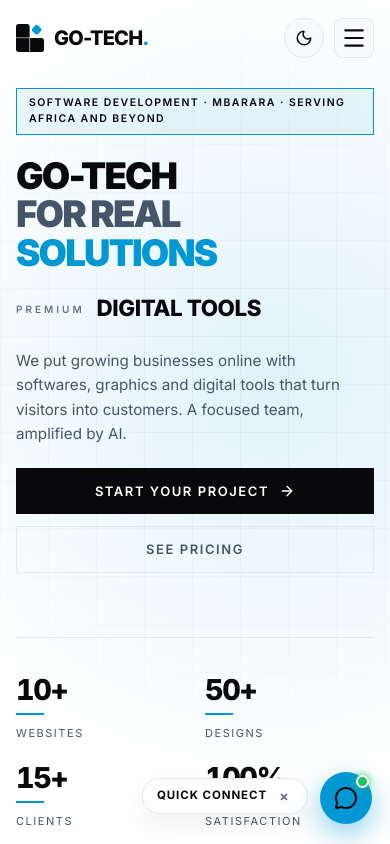
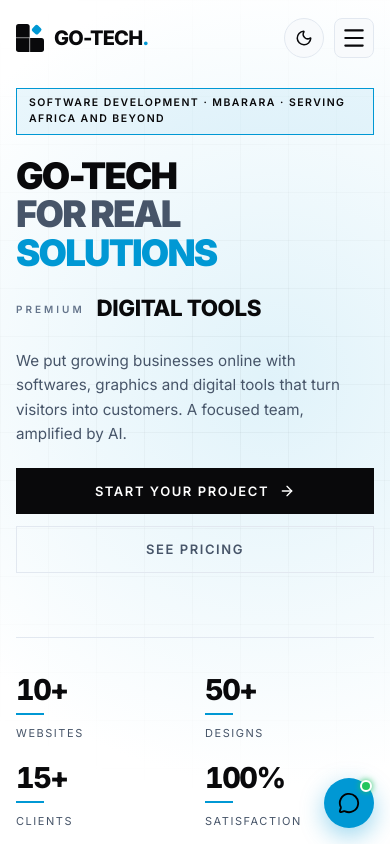
Before and after one commit to BongominRonald/Go-Tech, a React (Vite) app in the folder client/: page / in a window 390 px wide. Shown: the top 844 px of the page. Built offline with nearby package versions, Linux system fonts and the light colour scheme.

Commit message:
fix: optimize mobile floating action button sizing, layering and behavior

```diff
--- a/client/src/components/FloatingActionButton.jsx
+++ b/client/src/components/FloatingActionButton.jsx
@@ -1,5 +1,5 @@
 import { useState, useEffect } from 'react'
-import { MessageCircle, X, Phone, Mail, ArrowUp, Sparkles } from 'lucide-react'
+import { MessageCircle, X, Phone, Mail, ArrowUp } from 'lucide-react'
 import { site, tel, whatsappLink } from '../data/site.js'
 import { WhatsAppIcon } from './icons.jsx'
 import { useContactModal } from './ContactModal.jsx'
@@ -7,22 +7,34 @@ import { useContactModal } from './ContactModal.jsx'
 export default function FloatingActionButton() {
   const [open, setOpen] = useState(false)
   const [showScrollTop, setShowScrollTop] = useState(false)
-  const [showTeaser, setShowTeaser] = useState(true)
   const { open: openModal } = useContactModal()
 
   useEffect(() => {
     const handleScroll = () => {
-      setShowScrollTop(window.scrollY > 400)
+      setShowScrollTop(window.scrollY > 350)
     }
     window.addEventListener('scroll', handleScroll, { passive: true })
     return () => window.removeEventListener('scroll', handleScroll)
   }, [])
 
-  // Auto-hide teaser text after 7 seconds so it doesn't distract
+  // Close when clicking outside
   useEffect(() => {
-    const timer = setTimeout(() => setShowTeaser(false), 7000)
-    return () => clearTimeout(timer)
-  }, [])
+    if (!open) return
+    const handleClickOutside = (e) => {
+      if (!e.target.closest('.fab-container')) {
+        setOpen(false)
+      }
+    }
+    const handleEscape = (e) => {
+      if (e.key === 'Escape') setOpen(false)
+    }
+    document.addEventListener('pointerdown', handleClickOutside)
+    document.addEventListener('keydown', handleEscape)
+    return () => {
+      document.removeEventListener('pointerdown', handleClickOutside)
+      document.removeEventListener('keydown', handleEscape)
+    }
+  }, [open])
 
   const scrollToTop = () => {
     window.scrollTo({ top: 0, behavior: 'smooth' })
@@ -36,19 +48,19 @@ export default function FloatingActionButton() {
 
   return (
     <aside className="fab-container" aria-label="Quick Actions">
-      {/* Floating Action Menu (Speed Dial) */}
+      {/* Speed Dial Action List */}
       <div className={`fab-menu ${open ? 'open' : ''}`} role="menu" aria-hidden={!open}>
         {showScrollTop && (
           <button
             type="button"
             className="fab-action-btn"
             onClick={scrollToTop}
-            aria-label="Scroll to top of page"
+            aria-label="Back to top"
             role="menuitem"
           >
-            <span className="fab-action-label">Back to Top</span>
+            <span className="fab-action-label">Top</span>
             <div className="fab-action-icon scroll-top-icon">
-              <ArrowUp size={18} />
+              <ArrowUp size={16} />
             </div>
           </button>
         )}
@@ -57,12 +69,12 @@ export default function FloatingActionButton() {
           href={tel(site.phones[0])}
           className="fab-action-btn"
           onClick={() => setOpen(false)}
-          aria-label={`Call Ronald directly on ${site.phones[0]}`}
+          aria-label={`Call directly on ${site.phones[0]}`}
           role="menuitem"
         >
-          <span className="fab-action-label">Call Directly</span>
+          <span className="fab-action-label">Call Us</span>
           <div className="fab-action-icon phone-icon">
-            <Phone size={17} />
+            <Phone size={16} />
           </div>
         </a>
 
@@ -70,12 +82,12 @@ export default function FloatingActionButton() {
           type="button"
           className="fab-action-btn"
           onClick={() => handleAction(() => openModal())}
-          aria-label="Send direct project inquiry"
+          aria-label="Send direct message"
           role="menuitem"
         >
-          <span className="fab-action-label">Send Inquiry</span>
+          <span className="fab-action-label">Inquiry Form</span>
           <div className="fab-action-icon mail-icon">
-            <Mail size={17} />
+            <Mail size={16} />
           </div>
         </button>
 
@@ -85,62 +97,34 @@ export default function FloatingActionButton() {
           rel="noopener noreferrer"
           className="fab-action-btn"
           onClick={() => setOpen(false)}
-          aria-label="Chat directly on WhatsApp"
+          aria-label="Chat on WhatsApp"
           role="menuitem"
         >
           <span className="fab-action-label">WhatsApp Live</span>
           <div className="fab-action-icon whatsapp-icon">
-            <WhatsAppIcon size={20} />
+            <WhatsAppIcon size={18} />
           </div>
         </a>
       </div>
 
-      {/* Main Trigger Floating Action Button */}
+      {/* Main Floating Trigger Button */}
       <div className="fab-main-wrapper">
-        {showTeaser && !open && (
-          <div className="fab-teaser" onClick={() => setOpen(true)} role="status">
-            <span>Quick Connect</span>
-            <button
-              type="button"
-              className="fab-teaser-close"
-              onClick={(e) => {
-                e.stopPropagation()
-                setShowTeaser(false)
-              }}
-              aria-label="Close message"
-            >
-              ×
-            </button>
-          </div>
-        )}
-
         <button
           type="button"
           className={`fab-main-btn ${open ? 'active' : ''}`}
-          onClick={() => {
-            setOpen(!open)
-            if (showTeaser) setShowTeaser(false)
-          }}
+          onClick={() => setOpen(!open)}
           aria-expanded={open}
-          aria-label={open ? 'Close quick actions menu' : 'Open quick actions menu'}
-          title={open ? 'Close' : 'Quick Actions & Contact'}
+          aria-haspopup="true"
+          aria-label={open ? 'Close quick actions' : 'Open quick contact options'}
+          title={open ? 'Close' : 'Quick Actions'}
         >
           <span className="fab-pulse-ring" />
           <span className="fab-online-dot" />
           <div className="fab-icon-rotator">
-            {open ? <X size={24} /> : <MessageCircle size={24} />}
+            {open ? <X size={22} /> : <MessageCircle size={22} />}
           </div>
         </button>
       </div>
-
-      {/* Backdrop overlay on mobile when FAB menu is expanded */}
-      {open && (
-        <div
-          className="fab-backdrop"
-          onClick={() => setOpen(false)}
-          aria-hidden="true"
-        />
-      )}
     </aside>
   )
 }
--- a/client/src/index.css
+++ b/client/src/index.css
@@ -492,78 +492,46 @@ button { cursor: pointer; background: none; border: 0; }
 /* ---------- Floating Action Button (FAB) System ---------- */
 .fab-container {
   position: fixed;
-  right: 28px;
-  bottom: 26px;
-  z-index: 100;
+  right: clamp(16px, 3.5vw, 28px);
+  bottom: calc(clamp(16px, 3.5vw, 26px) + env(safe-area-inset-bottom, 0px));
+  z-index: 45;
   display: flex;
   flex-direction: column;
   align-items: flex-end;
   pointer-events: none;
 }
 
+/* Hide FAB when mobile menu drawer or contact modal is open */
+body.mobile-menu-open .fab-container,
+body.modal-open .fab-container {
+  display: none !important;
+}
+
 .fab-main-wrapper {
   position: relative;
   display: flex;
   align-items: center;
-  gap: 12px;
   pointer-events: auto;
 }
 
-.fab-teaser {
-  display: inline-flex;
-  align-items: center;
-  gap: 8px;
-  padding: 8px 14px;
-  background: var(--card-bg);
-  color: var(--text);
-  border: 1.5px solid var(--line);
-  box-shadow: var(--shadow-md);
-  font-size: 11.5px;
-  font-weight: 700;
-  letter-spacing: .08em;
-  text-transform: uppercase;
-  border-radius: 24px;
-  cursor: pointer;
-  animation: floatTeaser 4s ease-in-out infinite;
-  white-space: nowrap;
-}
-@keyframes floatTeaser {
-  0%, 100% { transform: translateY(0); }
-  50% { transform: translateY(-3px); }
-}
-
-.fab-teaser-close {
-  display: inline-flex;
-  align-items: center;
-  justify-content: center;
-  width: 18px;
-  height: 18px;
-  border-radius: 50%;
-  color: var(--muted-2);
-  font-size: 14px;
-  line-height: 1;
-  transition: color .2s;
-  cursor: pointer;
-}
-.fab-teaser-close:hover { color: var(--text); }
-
 .fab-main-btn {
   position: relative;
-  width: 58px;
-  height: 58px;
+  width: 56px;
+  height: 56px;
   border-radius: 50%;
   background: var(--blue);
   color: #000000;
   display: grid;
   place-items: center;
-  box-shadow: 0 10px 28px rgba(0, 152, 212, 0.45);
-  transition: transform .3s var(--ease), background .3s, box-shadow .3s;
+  box-shadow: 0 8px 24px rgba(0, 152, 212, 0.4);
+  transition: transform .25s var(--ease), background .25s, box-shadow .25s;
   cursor: pointer;
   border: none;
+  -webkit-tap-highlight-color: transparent;
 }
 .fab-main-btn:hover {
-  transform: scale(1.08);
-  box-shadow: 0 14px 34px rgba(0, 152, 212, 0.6);
+  transform: scale(1.06);
+  box-shadow: 0 12px 28px rgba(0, 152, 212, 0.55);
 }
 .fab-main-btn.active {
   background: var(--text);
@@ -573,7 +541,7 @@ button { cursor: pointer; background: none; border: 0; }
 
 .fab-pulse-ring {
   position: absolute;
-  inset: -6px;
+  inset: -5px;
   border-radius: 50%;
   border: 2px solid var(--blue);
   opacity: .7;
@@ -581,27 +549,27 @@ button { cursor: pointer; background: none; border: 0; }
   pointer-events: none;
 }
 @keyframes fabPulse {
-  0% { transform: scale(0.9); opacity: 0.8; }
-  70% { transform: scale(1.35); opacity: 0; }
-  100% { transform: scale(1.35); opacity: 0; }
+  0% { transform: scale(0.92); opacity: 0.8; }
+  70% { transform: scale(1.3); opacity: 0; }
+  100% { transform: scale(1.3); opacity: 0; }
 }
 
 .fab-online-dot {
   position: absolute;
-  top: 3px;
-  right: 3px;
-  width: 13px;
-  height: 13px;
+  top: 2px;
+  right: 2px;
+  width: 12px;
+  height: 12px;
   border-radius: 50%;
   background: #22c55e;
-  border: 2.5px solid var(--bg);
-  box-shadow: 0 0 8px #22c55e;
+  border: 2px solid var(--bg);
+  box-shadow: 0 0 6px #22c55e;
 }
 
 .fab-icon-rotator {
   display: grid;
   place-items: center;
-  transition: transform .3s var(--ease);
+  transition: transform .25s var(--ease);
 }
 .fab-main-btn.active .fab-icon-rotator {
   transform: rotate(90deg);
@@ -612,13 +580,13 @@ button { cursor: pointer; background: none; border: 0; }
   display: flex;
   flex-direction: column;
   align-items: flex-end;
-  gap: 12px;
-  margin-bottom: 14px;
+  gap: 10px;
+  margin-bottom: 12px;
   pointer-events: auto;
   opacity: 0;
   visibility: hidden;
-  transform: translateY(16px) scale(0.95);
-  transition: opacity .3s var(--ease), transform .3s var(--ease), visibility .3s;
+  transform: translateY(14px) scale(0.94);
+  transition: opacity .25s var(--ease), transform .25s var(--ease), visibility .25s;
 }
 .fab-menu.open {
   opacity: 1;
@@ -629,29 +597,30 @@ button { cursor: pointer; background: none; border: 0; }
 .fab-action-btn {
   display: inline-flex;
   align-items: center;
-  gap: 12px;
+  gap: 10px;
   text-decoration: none;
   cursor: pointer;
-  transition: transform .25s var(--ease);
+  transition: transform .2s var(--ease);
   background: none;
   border: none;
   padding: 0;
+  -webkit-tap-highlight-color: transparent;
 }
 .fab-action-btn:hover {
-  transform: translateX(-4px);
+  transform: translateX(-3px);
 }
 
 .fab-action-label {
-  padding: 6px 14px;
+  padding: 5px 12px;
   background: var(--card-bg);
   color: var(--text);
   border: 1px solid var(--line);
-  box-shadow: var(--shadow-md);
-  font-size: 11.5px;
+  box-shadow: var(--shadow-sm);
+  font-size: 11px;
   font-weight: 700;
   letter-spacing: .06em;
   text-transform: uppercase;
-  border-radius: 8px;
+  border-radius: 6px;
   white-space: nowrap;
   transition: all .2s;
 }
@@ -661,16 +630,16 @@ button { cursor: pointer; background: none; border: 0; }
 }
 
 .fab-action-icon {
-  width: 44px;
-  height: 44px;
+  width: 40px;
+  height: 40px;
   border-radius: 50%;
   display: grid;
   place-items: center;
-  box-shadow: var(--shadow-md);
-  transition: transform .2s, box-shadow .2s;
+  box-shadow: var(--shadow-sm);
+  transition: transform .2s;
 }
 .fab-action-btn:hover .fab-action-icon {
-  transform: scale(1.1);
+  transform: scale(1.08);
 }
 
 .whatsapp-icon {
@@ -691,31 +660,26 @@ button { cursor: pointer; background: none; border: 0; }
   border: 1.5px solid var(--line);
 }
 
-.fab-backdrop {
-  display: none;
-}
-@media (max-width: 768px) {
-  .fab-backdrop {
-    display: block;
-    position: fixed;
-    inset: 0;
-    z-index: 95;
-    background: rgba(0, 0, 0, 0.45);
-    backdrop-filter: blur(2px);
-    pointer-events: auto;
-  }
+@media (max-width: 640px) {
   .fab-container {
-    right: 18px;
-    bottom: 20px;
-    z-index: 100;
+    right: 16px;
+    bottom: calc(16px + env(safe-area-inset-bottom, 0px));
   }
   .fab-main-btn {
-    width: 52px;
-    height: 52px;
+    width: 50px;
+    height: 50px;
   }
   .fab-action-icon {
-    width: 40px;
-    height: 40px;
+    width: 38px;
+    height: 38px;
+  }
+  .fab-action-label {
+    font-size: 10.5px;
+    padding: 4px 10px;
+  }
+  .fab-menu {
+    gap: 8px;
+    margin-bottom: 10px;
   }
 }
 
```
Also changed, not shown: client/src/components/ContactModal.jsx (+6 -1 lines), client/src/components/Header.jsx (+6 -1 lines).
